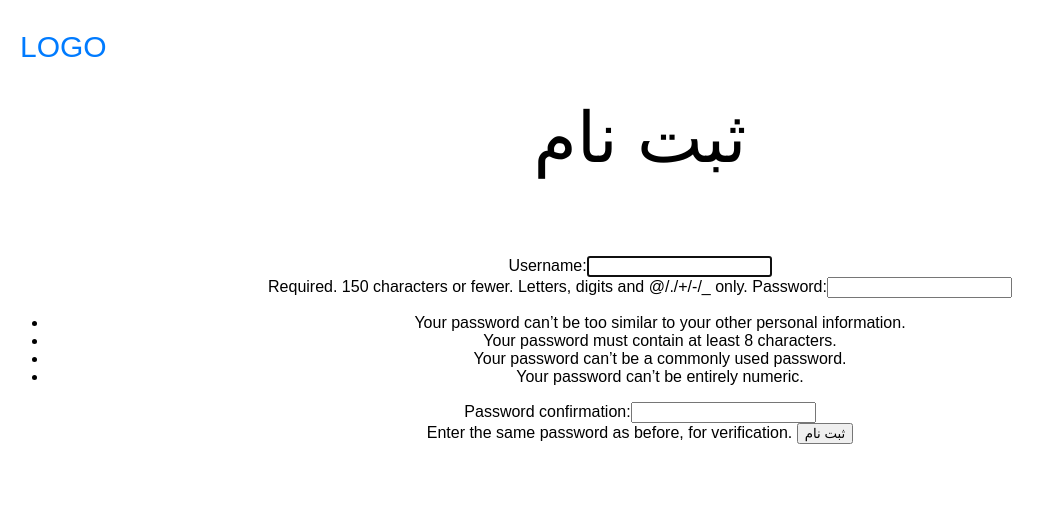
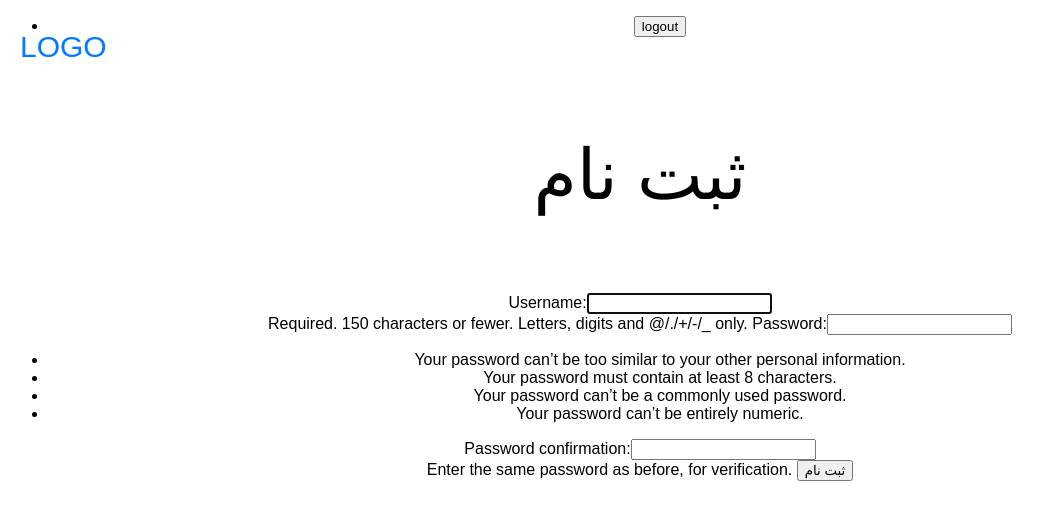
Before and after one commit to dori-dev/django-blog, a Django app: page /accounts/register in a window 1280 px wide. Shown: the top 520 px of the page, without its empty margins (0-1053 px from the left). Run offline with Django 3.2, Linux system fonts and the light colour scheme.

Commit message:
add logout to blog

```diff
--- a/blog/accounts/urls.py
+++ b/blog/accounts/urls.py
@@ -5,4 +5,5 @@ app_name = "accounts"
 urlpatterns = [
     path("register", views.register_view, name="register"),
     path("login", views.login_view, name="login"),
+    path("logout", views.logout_view, name="logout"),
 ]
--- a/blog/accounts/views.py
+++ b/blog/accounts/views.py
@@ -2,7 +2,7 @@
 """
 from django.shortcuts import render, redirect
 from django.contrib.auth.forms import UserCreationForm, AuthenticationForm
-from django.contrib.auth import login
+from django.contrib.auth import login, logout
 
 
 def register_view(request):
@@ -34,3 +34,11 @@ def login_view(request):
         "form": form,
     }
     return render(request, "accounts/login.html", arg)
+
+
+def logout_view(request):
+    """logout view"""
+    if request.method == "POST":
+        logout(request)
+        return redirect("articles:list")
+    # return redirect("home")  # TODO
--- a/blog/blog/urls.py
+++ b/blog/blog/urls.py
@@ -9,7 +9,7 @@ from . import views
 
 urlpatterns = [
     path("admin/", admin.site.urls),
-    path("", views.main),
+    path("", views.main, name="home"),
     path("about/", views.about),
     path("articles/", include("articles.urls")),
     path("accounts/", include("accounts.urls"))
--- a/blog/templates/base.html
+++ b/blog/templates/base.html
@@ -11,6 +11,16 @@
     <p class="logo">
       <a href="{% url 'articles:list' %}">LOGO</a>
     </p>
+    <nav>
+      <ul>
+        <li>
+          <form class="logout-link" action="{% url 'accounts:logout' %}" method="post">
+            {% csrf_token %}
+            <button type="submit" class="logout-buttonZ">logout</button>
+          </form>
+        </li>
+      </ul>
+    </nav>
     {% block content %}
     {% endblock %}
   </body>
```
Also changed, not shown: blog/db.sqlite3.
